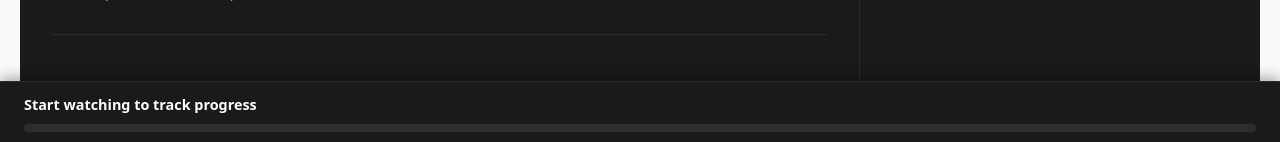
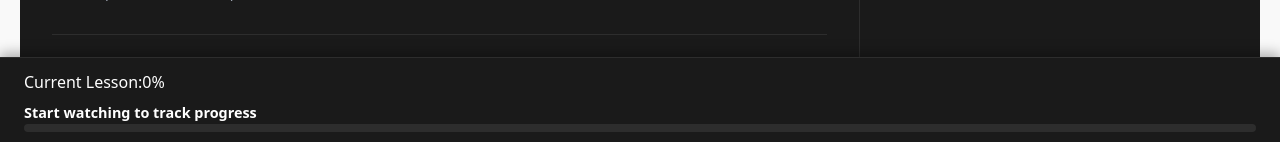
Before and after one commit to Thanh14013/E-learning-Website, a React app in the folder frontend/: page /courses/1/lessons/1 in a window 1280 px wide. Shown: the part 656-798 px from the top of the page. Built offline with nearby package versions, Linux system fonts and the light colour scheme; no server answers; the HTML template or start-up script is replaced by a standard one.

Commit message:
feat: enhance ProgressBar to display course progress, completed lessons count, and time spent

```diff
--- a/frontend/src/components/lesson/ProgressBar.jsx
+++ b/frontend/src/components/lesson/ProgressBar.jsx
@@ -3,10 +3,32 @@ import styles from './ProgressBar.module.css';
 
 /**
  * ProgressBar Component
- * Bottom fixed progress bar showing lesson completion status
- * Displays progress percentage and completion state
+ * Bottom fixed progress bar showing lesson and course completion status
+ * Displays lesson progress, course progress, completed lessons count, and time spent
+ * Features:
+ * - Current lesson progress visualization
+ * - Overall course progress percentage
+ * - Completed lessons count out of total
+ * - Time spent on current lesson
+ * - Auto-mark lesson complete at 90% watched
  */
-const ProgressBar = ({ progress = 0, isCompleted = false }) => {
+const ProgressBar = ({
+    progress = 0,
+    isCompleted = false,
+    courseProgress = null,
+    timeSpent = 0
+}) => {
+    /**
+     * Format time in minutes and seconds
+     * @param {number} seconds - Time in seconds
+     * @returns {string} Formatted time string
+     */
+    const formatTime = (seconds) => {
+        const mins = Math.floor(seconds / 60);
+        const secs = Math.floor(seconds % 60);
+        return `${mins}:${secs.toString().padStart(2, '0')}`;
+    };
+
     /**
      * Format progress percentage
      * @returns {string} Formatted progress text
@@ -22,7 +44,7 @@ const ProgressBar = ({ progress = 0, isCompleted = false }) => {
             return 'Start watching to track progress';
         }
 
-        return `${roundedProgress}% Completed`;
+        return `Lesson Progress: ${roundedProgress}%`;
     };
 
     /**
@@ -52,7 +74,46 @@ const ProgressBar = ({ progress = 0, isCompleted = false }) => {
     return (
         <div className={styles.progressBarContainer}>
             <div className={styles.progressContent}>
-                {/* Progress text */}
+                {/* Progress statistics row */}
+                <div className={styles.statsRow}>
+                    {/* Lesson progress */}
+                    <div className={styles.statItem}>
+                        <span className={styles.statLabel}>Current Lesson:</span>
+                        <span className={styles.statValue}>
+                            {Math.round(progress)}%
+                        </span>
+                    </div>
+
+                    {/* Course progress (if provided) */}
+                    {courseProgress && (
+                        <>
+                            <div className={styles.statDivider}>|</div>
+                            <div className={styles.statItem}>
+                                <span className={styles.statLabel}>Course Progress:</span>
+                                <span className={styles.statValue}>
+                                    {courseProgress.completed}/{courseProgress.total} lessons
+                                    ({Math.round(courseProgress.percentage)}%)
+                                </span>
+                            </div>
+                        </>
+                    )}
+
+                    {/* Time spent */}
+                    {timeSpent > 0 && (
+                        <>
+                            <div className={styles.statDivider}>|</div>
+                            <div className={styles.statItem}>
+                                <span className={styles.statLabel}>Time Spent:</span>
+                                <span className={styles.statValue}>
+                                    {formatTime(timeSpent)}
+                                </span>
+                            </div>
+                        </>
+                    )}
+                </div>
+
+                {/* Progress text and bar */}
+                <div className={styles.progressSection}>
                     <div className={styles.progressTextContainer}>
                         <span className={styles.progressText}>
                             {getProgressText()}
@@ -81,6 +142,7 @@ const ProgressBar = ({ progress = 0, isCompleted = false }) => {
                         </div>
                     </div>
                 </div>
+            </div>
 
             {/* Completion badge */}
             {isCompleted && (
@@ -95,7 +157,13 @@ const ProgressBar = ({ progress = 0, isCompleted = false }) => {
 
 ProgressBar.propTypes = {
     progress: PropTypes.number,
-    isCompleted: PropTypes.bool
+    isCompleted: PropTypes.bool,
+    courseProgress: PropTypes.shape({
+        completed: PropTypes.number.isRequired,
+        total: PropTypes.number.isRequired,
+        percentage: PropTypes.number.isRequired
+    }),
+    timeSpent: PropTypes.number
 };
 
 export default ProgressBar;
```
Lines whose indentation alone changed are shown as unchanged.
